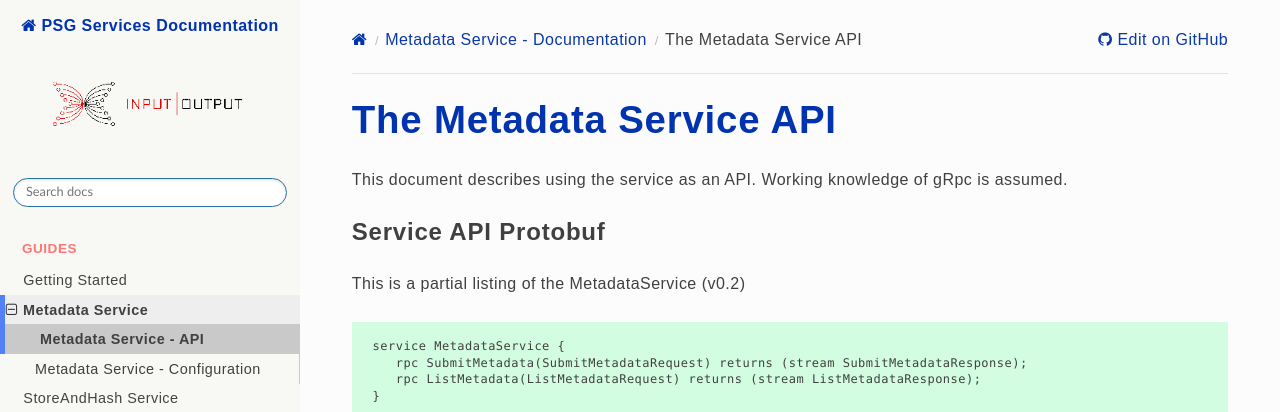
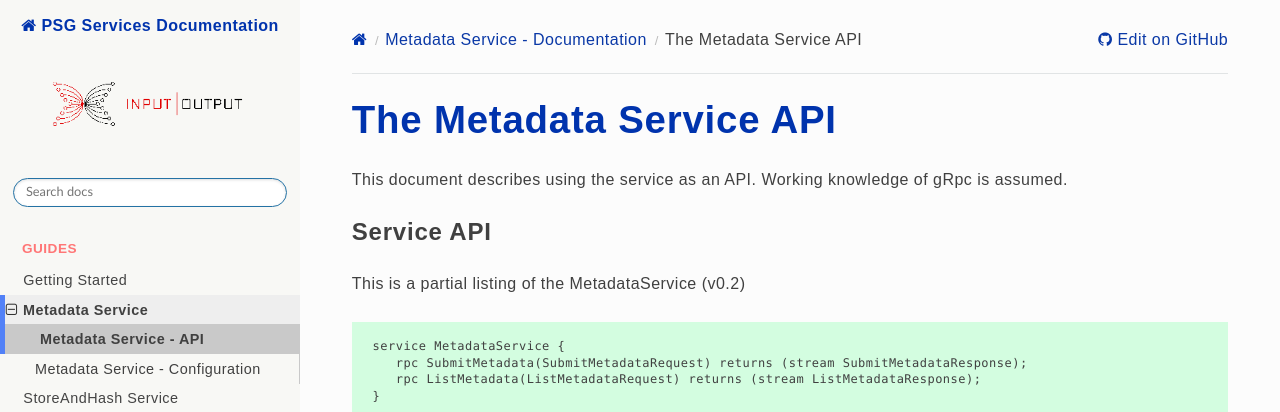
Before and after one commit to input-output-hk/PSG, a Sphinx documentation site: the page built from docs/source/guides/metadata_service_guide.md, in a window 1280 px wide and 900 px high. Shown: the top 412 px of the window. Built offline with Sphinx 7.4.7 and the Read the Docs theme 2.0.0, drawn with Linux system fonts in a browser that asks for light colours; some web fonts are replaced; some of the changed text lies outside the part shown.

Commit message:
PSGS-898: removed typo

````diff
--- a/docs/source/guides/metadata_service_guide.md
+++ b/docs/source/guides/metadata_service_guide.md
@@ -2,7 +2,7 @@
 
 This document describes using the service as an API. Working knowledge of gRpc is assumed.
 
-## Service API Protobuf
+## Service API
 
 This is a partial listing of the MetadataService (v0.2)
 ```
````
Also changed, not shown: other parts of docs/source/guides/metadata_service_guide.md (+0 -2 lines).
